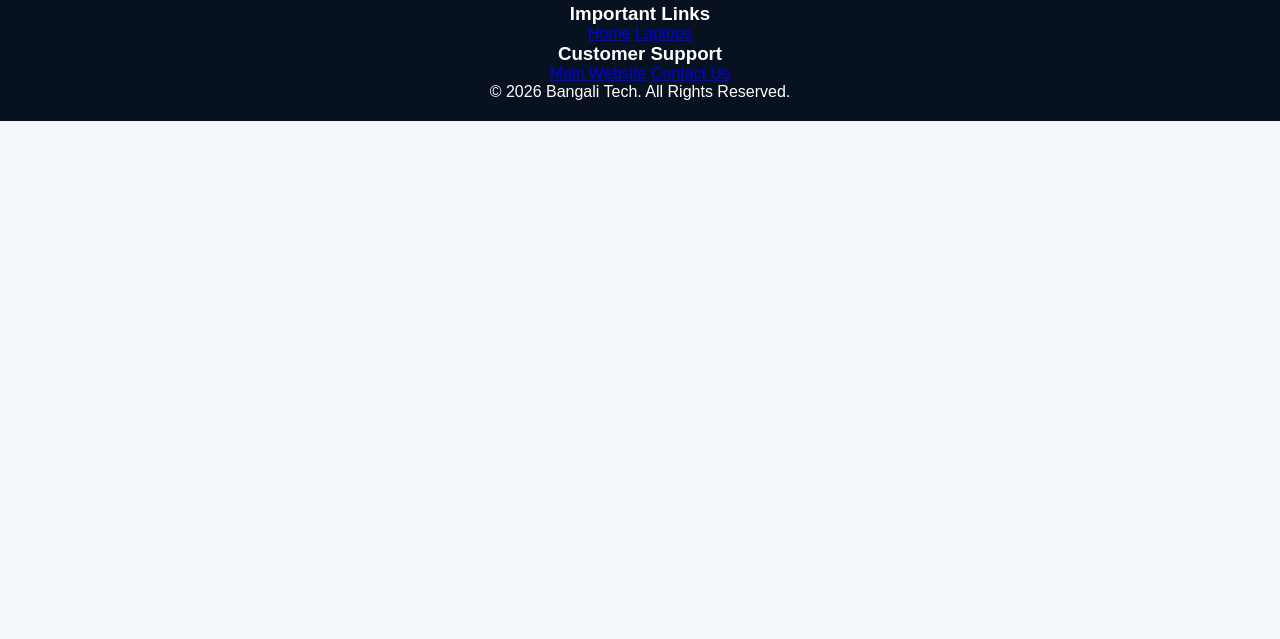
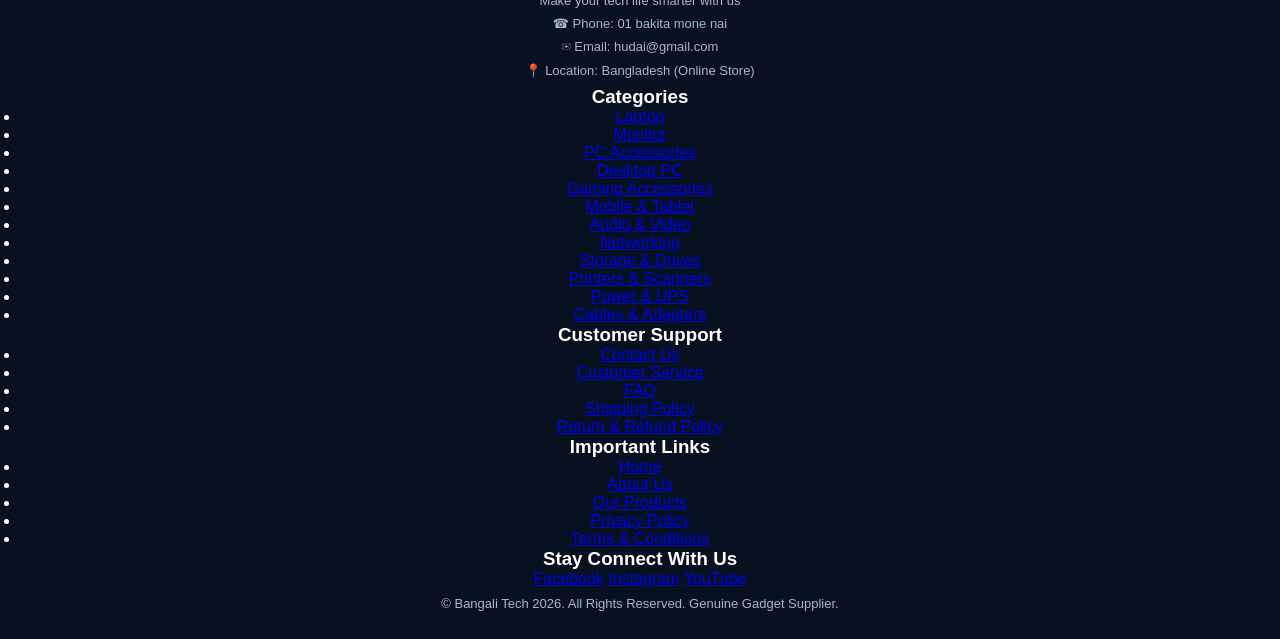
Before and after one commit to bangali-tech/laptops, a plain HTML site: page index.html in a window 1280 px wide. Shown: the part 776-1415 px from the top of the page. Before the commit the page ends 897 px from the top, so only its background shows below. Drawn offline with Linux system fonts and the light colour scheme.

Commit message:
Update HTML structure and footer content

```diff
--- a/index.html
+++ b/index.html
@@ -1,37 +1,39 @@
 
 <!DOCTYPE html>
-<html lang="en">
+<html lang="bn">
 <head>
     <meta charset="UTF-8">
     <meta name="viewport" content="width=device-width, initial-scale=1.0">
 
     <title>Laptops | Bangali Tech</title>
 
+    <link rel="icon" type="image/png" href="https://bangali-tech.github.io/favicon.png">
     <link rel="stylesheet" href="style.css">
-    <link rel="icon" type="image/png" href="https://bangali-tech.github.io/favicon.png">
 
     <link href="https://fonts.googleapis.com/css2?family=Hind+Siliguri:wght@400;500;600;700&display=swap" rel="stylesheet">
 </head>
 
 <body>
 
-    <!-- Header -->
-    <header class="header">
+    <!-- Header: Same as Main Website -->
+    <header>
 
-        <a href="https://bangali-tech.github.io" class="brand">
+        <div class="brand">
             <img src="https://bangali-tech.github.io/pictures/1.png" alt="Bangali Tech Logo">
 
-            <div>
+            <div class="logo">
                 <h1>Bangali Tech</h1>
                 <p>Make your tech life smarter with us</p>
             </div>
-        </a>
+        </div>
 
         <nav>
-            <a href="https://bangali-tech.github.io">হোম</a>
-            <a href="https://bangali-tech.github.io/#products">প্রোডাক্টস</a>
-            <a href="https://bangali-tech.github.io/#about">আমাদের সম্পর্কে</a>
-            <a href="https://bangali-tech.github.io/#contact">যোগাযোগ</a>
+            <ul>
+                <li><a href="https://bangali-tech.github.io">হোম</a></li>
+                <li><a href="https://bangali-tech.github.io/#products">প্রোডাক্টস</a></li>
+                <li><a href="https://bangali-tech.github.io/#about">আমাদের সম্পর্কে</a></li>
+                <li><a href="https://bangali-tech.github.io/#contact">যোগাযোগ</a></li>
+            </ul>
         </nav>
 
     </header>
@@ -127,33 +129,120 @@
     </main>
 
 
-    <!-- Footer -->
-    <footer class="footer" id="footer">
+    <!-- Footer: Same as Main Website -->
+    <footer class="main-footer">
 
         <div class="footer-container">
 
+            <!-- About & Contact -->
             <div class="footer-column">
-                <h3>Bangali Tech</h3>
-                <p>Make your tech life smarter with us</p>
-                <p>Bangladesh | Online Store</p>
+
+                <h3 class="footer-logo">Bangali Tech</h3>
+
+                <p class="footer-description">
+                    Make your tech life smarter with us
+                </p>
+
+                <div class="contact-info">
+
+                    <p>
+                        <span>☎</span>
+                        Phone: 01 bakita mone nai
+                    </p>
+
+                    <p>
+                        <span>✉</span>
+                        Email: hudai@gmail.com
+                    </p>
+
+                    <p>
+                        <span>📍</span>
+                        Location: Bangladesh (Online Store)
+                    </p>
+
+                </div>
+
             </div>
 
+
+            <!-- Categories -->
             <div class="footer-column">
-                <h3>Important Links</h3>
-                <a href="https://bangali-tech.github.io">Home</a>
-                <a href="#laptops">Laptops</a>
+
+                <h3>Categories</h3>
+
+                <ul>
+                    <li><a href="https://bangali-tech.github.io/laptops/">Laptop</a></li>
+                    <li><a href="https://bangali-tech.github.io/monitors.html">Monitor</a></li>
+                    <li><a href="https://bangali-tech.github.io/pc-accessories.html">PC Accessories</a></li>
+                    <li><a href="https://bangali-tech.github.io/desktop-pc.html">Desktop PC</a></li>
+                    <li><a href="https://bangali-tech.github.io/gaming-accessories.html">Gaming Accessories</a></li>
+                    <li><a href="https://bangali-tech.github.io/mobile-tablet.html">Mobile & Tablet</a></li>
+                    <li><a href="https://bangali-tech.github.io/audio-video.html">Audio & Video</a></li>
+                    <li><a href="https://bangali-tech.github.io/networking.html">Networking</a></li>
+                    <li><a href="https://bangali-tech.github.io/storage.html">Storage & Drives</a></li>
+                    <li><a href="https://bangali-tech.github.io/printers.html">Printers & Scanners</a></li>
+                    <li><a href="https://bangali-tech.github.io/power-ups.html">Power & UPS</a></li>
+                    <li><a href="https://bangali-tech.github.io/cables.html">Cables & Adapters</a></li>
+                </ul>
+
             </div>
 
+
+            <!-- Customer Support -->
             <div class="footer-column">
+
                 <h3>Customer Support</h3>
-                <a href="https://bangali-tech.github.io">Main Website</a>
-                <a href="#footer">Contact Us</a>
+
+                <ul>
+                    <li><a href="https://bangali-tech.github.io/#contact">Contact Us</a></li>
+                    <li><a href="https://bangali-tech.github.io/#contact">Customer Service</a></li>
+                    <li><a href="https://bangali-tech.github.io/faq.html">FAQ</a></li>
+                    <li><a href="https://bangali-tech.github.io/shipping-policy.html">Shipping Policy</a></li>
+                    <li><a href="https://bangali-tech.github.io/return-policy.html">Return & Refund Policy</a></li>
+                </ul>
+
+            </div>
+
+
+            <!-- Important Links -->
+            <div class="footer-column">
+
+                <h3>Important Links</h3>
+
+                <ul>
+                    <li><a href="https://bangali-tech.github.io">Home</a></li>
+                    <li><a href="https://bangali-tech.github.io/#about">About Us</a></li>
+                    <li><a href="https://bangali-tech.github.io/#products">Our Products</a></li>
+                    <li><a href="https://bangali-tech.github.io/privacy-policy.html">Privacy Policy</a></li>
+                    <li><a href="https://bangali-tech.github.io/terms.html">Terms & Conditions</a></li>
+                </ul>
+
             </div>
 
         </div>
 
+
+        <!-- Social Media -->
+        <div class="footer-social">
+
+            <h3>Stay Connect With Us</h3>
+
+            <div class="social-links">
+                <a href="#" aria-label="Facebook">Facebook</a>
+                <a href="#" aria-label="Instagram">Instagram</a>
+                <a href="#" aria-label="YouTube">YouTube</a>
+            </div>
+
+        </div>
+
+
+        <!-- Copyright -->
         <div class="footer-bottom">
-            © 2026 Bangali Tech. All Rights Reserved.
+
+            <p>
+                &copy; Bangali Tech 2026. All Rights Reserved. Genuine Gadget Supplier.
+            </p>
+
         </div>
 
     </footer>
```
